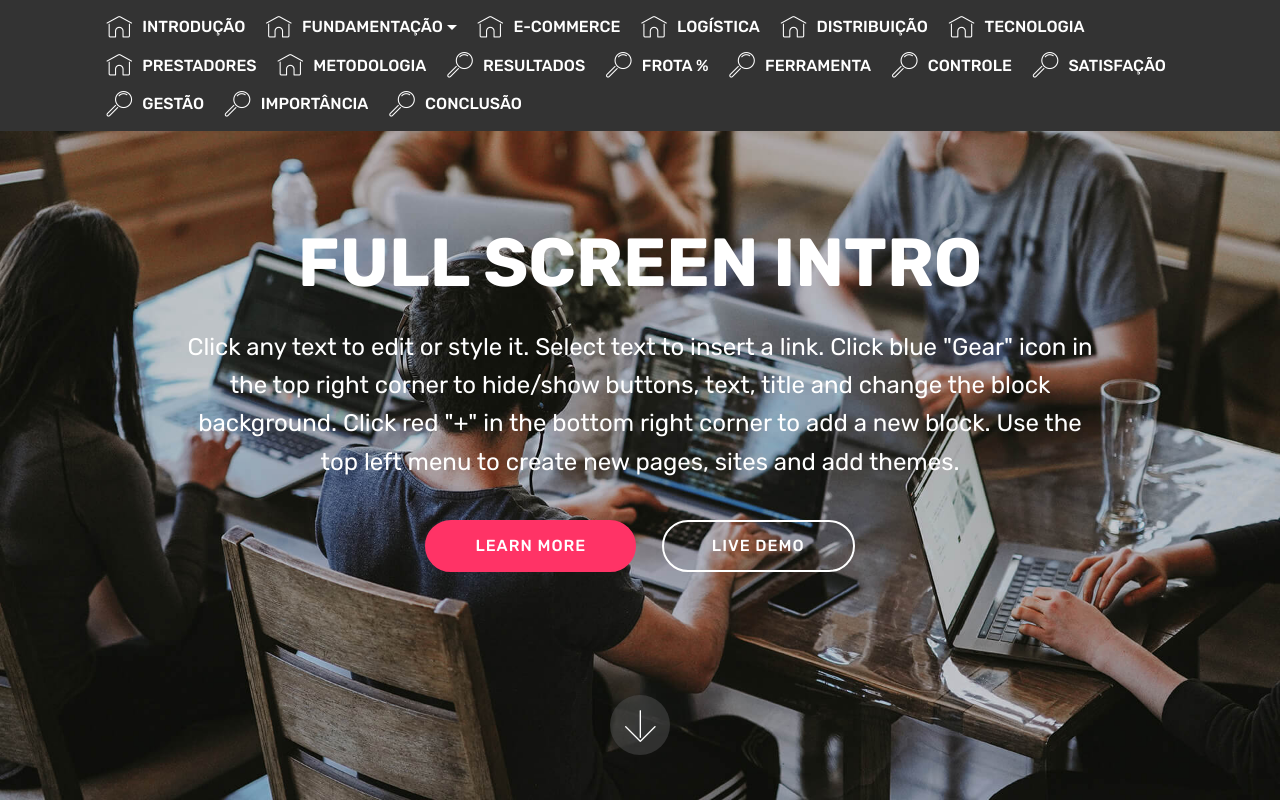
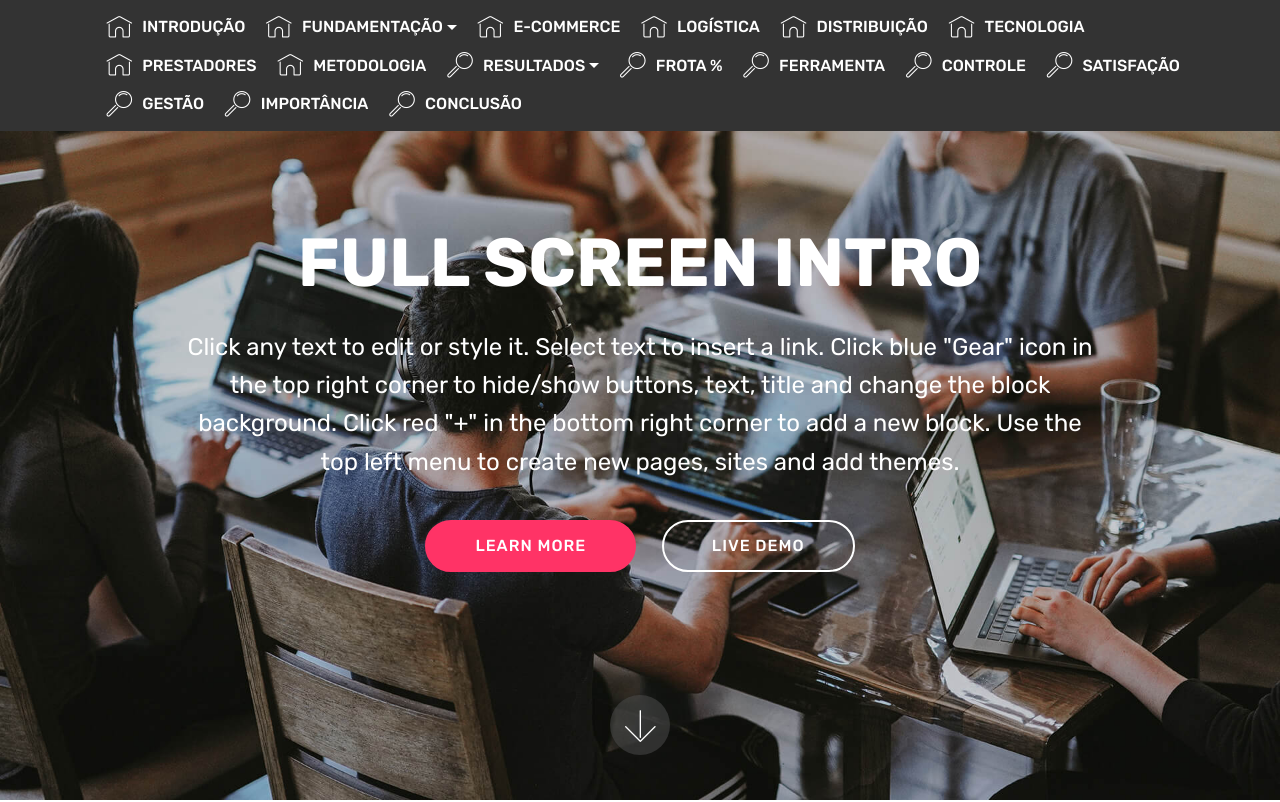
Before and after one commit to ricardobrandao4111/SENGI, a plain HTML site: page index.html in a window 1280 px wide. Shown: the top 802 px of the page. Drawn offline with Linux system fonts and the light colour scheme; files whose address does not match are found by name.

```diff
--- a/index.html
+++ b/index.html
@@ -48,7 +48,7 @@
                     <a class="nav-link link text-white display-4" href="index.html#progress-bars1-7">
                         <span class="mbri-home mbr-iconfont mbr-iconfont-btn"></span>
                         INTRODUÇÃO</a>
-                </li><li class="nav-item dropdown open"><a class="nav-link link text-white dropdown-toggle display-4" href="index.html#progress-bars1-7" data-toggle="dropdown-submenu" aria-expanded="true">
+                </li><li class="nav-item dropdown"><a class="nav-link link text-white dropdown-toggle display-4" href="index.html#progress-bars1-7" data-toggle="dropdown-submenu" aria-expanded="false">
                         <span class="mbri-home mbr-iconfont mbr-iconfont-btn"></span>
                         FUNDAMENTAÇÃO</a><div class="dropdown-menu"><a class="text-white dropdown-item display-4" href="index.html#progress-bars1-7">E-COMMERCE</a></div></li><li class="nav-item"><a class="nav-link link text-white display-4" href="index.html#progress-bars1-7">
                         <span class="mbri-home mbr-iconfont mbr-iconfont-btn"></span>
@@ -62,10 +62,10 @@
                         <span class="mbri-home mbr-iconfont mbr-iconfont-btn"></span>
                         PRESTADORES</a></li><li class="nav-item"><a class="nav-link link text-white display-4" href="index.html#progress-bars1-7">
                         <span class="mbri-home mbr-iconfont mbr-iconfont-btn"></span>
-                        METODOLOGIA</a></li><li class="nav-item">
-                    <a class="nav-link link text-white display-4" href="https://mobirise.com">
+                        METODOLOGIA</a></li><li class="nav-item dropdown open">
+                    <a class="nav-link link text-white dropdown-toggle display-4" href="https://mobirise.com" data-toggle="dropdown-submenu">
                         <span class="mbri-search mbr-iconfont mbr-iconfont-btn"></span>
-                        RESULTADOS</a>
+                        RESULTADOS</a><div class="dropdown-menu"><a class="text-white dropdown-item display-4" href="https://mobirise.com">FROTA x PORCENTAGEM</a><a class="text-white dropdown-item display-4" href="https://mobirise.com">FERRAMENTA PARA GERENCIAMENTO</a><a class="text-white dropdown-item display-4" href="https://mobirise.com">FROTA x PERCENTUAL</a><a class="text-white dropdown-item display-4" href="https://mobirise.com">FROTA x PERCENTUAL</a><a class="text-white dropdown-item display-4" href="https://mobirise.com">FROTA x PERCENTUAL</a></div>
                 </li><li class="nav-item"><a class="nav-link link text-white display-4" href="https://mobirise.com">
                         <span class="mbri-search mbr-iconfont mbr-iconfont-btn"></span>
                         FROTA %</a></li><li class="nav-item"><a class="nav-link link text-white display-4" href="https://mobirise.com">
@@ -85,7 +85,7 @@
     </nav>
 </section>
 
-<section class="engine"><a href="https://mobirise.info/o">portfolio site templates</a></section><section class="cid-qTkA127IK8 mbr-fullscreen mbr-parallax-background" id="header2-1">
+<section class="engine"><a href="https://mobirise.info/l">free site templates</a></section><section class="cid-qTkA127IK8 mbr-fullscreen mbr-parallax-background" id="header2-1">
 
 
 
```
Also changed, not shown: 1 other file.
